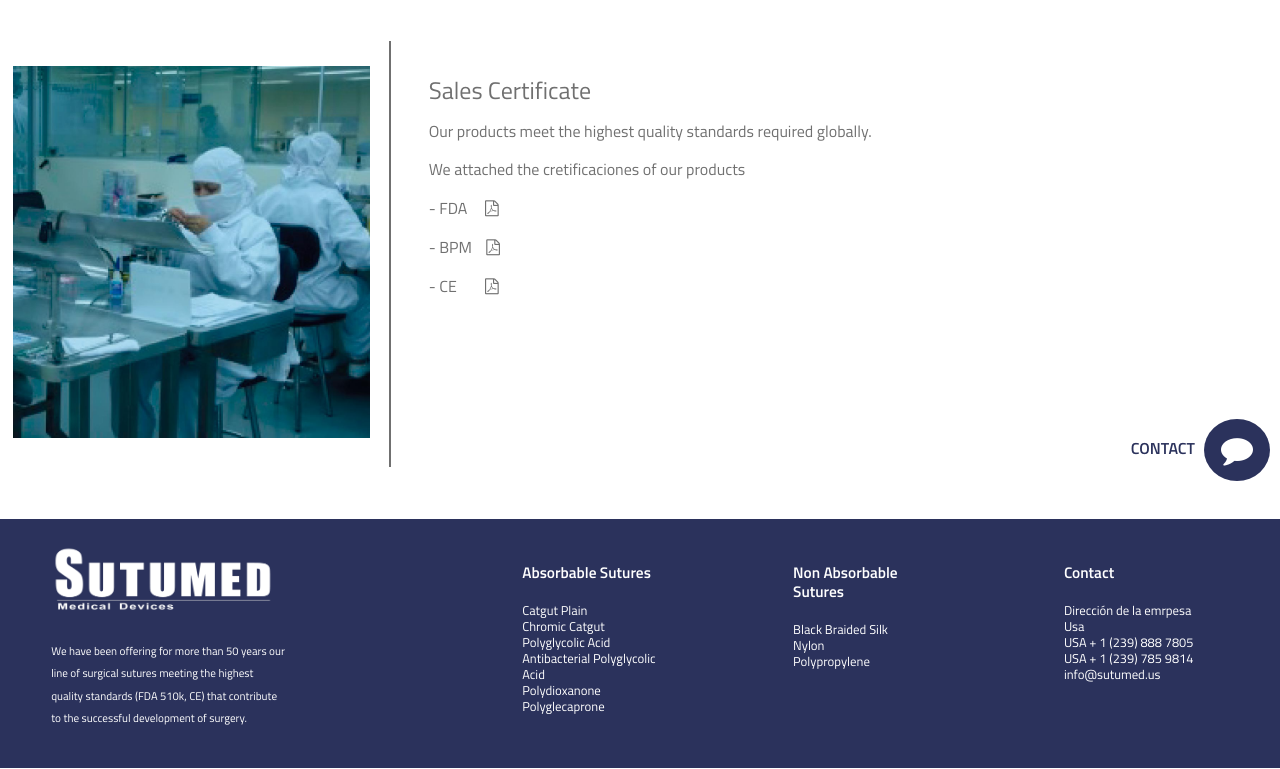
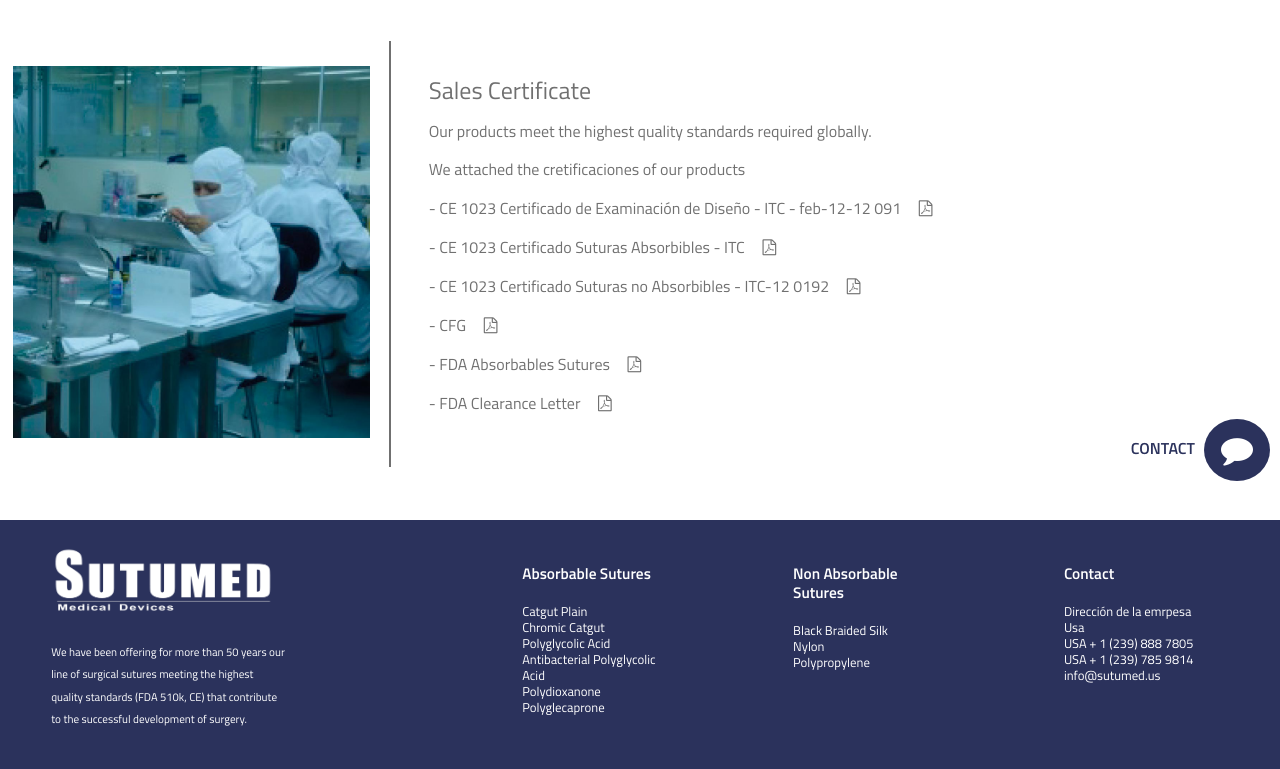
Before and after one commit to BRANDEMMA/sutumed, a PHP site: page /certificaciones.php in a window 1280 px wide. Shown: the part 314-1083 px from the top of the page. Run offline with PHP 8.4, Linux system fonts and the light colour scheme; some libraries are stand-ins or nearby versions.

Commit message:
cambios requeridos listos

```diff
--- a/certificaciones.php
+++ b/certificaciones.php
@@ -1,4 +1,4 @@
-<!DOCTYPE html>
+	<!DOCTYPE html>
 <html>
 
 <head>
@@ -66,9 +66,12 @@
 
 			We attached the cretificaciones of our products<br><br>
 
-			- FDA &nbsp;&nbsp;&nbsp;&nbsp;<a href=""><i class="fa fa-file-pdf-o" aria-hidden="true"></i></a> <br><br>
-			- BPM &nbsp;&nbsp;&nbsp;<a href=""><i class="fa fa-file-pdf-o" aria-hidden="true"></i></a> <br><br>
-			- CE &nbsp;&nbsp;&nbsp;&nbsp;&nbsp;&nbsp;&nbsp;<a href=""><i class="fa fa-file-pdf-o" aria-hidden="true"></i></a>
+			- CE 1023 Certificado de Examinación de Diseño - ITC - feb-12-12 091 &nbsp;&nbsp;&nbsp;&nbsp;<a target="_blank" href="pdf/itc_ec_design_examination_certificate_120191.pdf"><i class="fa fa-file-pdf-o" aria-hidden="true"></i></a> <br><br>
+			- CE 1023 Certificado Suturas Absorbibles - ITC &nbsp;&nbsp;&nbsp;&nbsp;<a target="_blank" href="pdf/itc_ec_certificate_120190.pdf"><i class="fa fa-file-pdf-o" aria-hidden="true"></i></a> <br><br>
+			- CE 1023 Certificado Suturas no Absorbibles - ITC-12 0192 &nbsp;&nbsp;&nbsp;&nbsp;<a target="_blank" href="pdf/itc_ec_certificate_120192.pdf"><i class="fa fa-file-pdf-o" aria-hidden="true"></i></a><br><br>
+			- CFG &nbsp;&nbsp;&nbsp;&nbsp;<a target="_blank" href="pdf/certificate_foreign_government_326542016.pdf"><i class="fa fa-file-pdf-o" aria-hidden="true"></i></a> <br><br>
+			- FDA Absorbables Sutures &nbsp;&nbsp;&nbsp;&nbsp;<a target="_blank" href="pdf/fda_absorbables_sutures.pdf"><i class="fa fa-file-pdf-o" aria-hidden="true"></i></a><br><br>
+			- FDA Clearance Letter &nbsp;&nbsp;&nbsp;&nbsp;<a target="_blank" href="pdf/fda_clearance_letter.pdf"><i class="fa fa-file-pdf-o" aria-hidden="true"></i></a>
 			</p>
 		</div>
 
--- a/css/estilos.css
+++ b/css/estilos.css
@@ -624,6 +624,9 @@ header{
 	color: white;
 	text-decoration: none;
 }
+.textos a:hover{
+	color: #f59b19;
+}
 .espaciado{
 	margin-right: 10%;
 }
```
Also changed, not shown: index.php (+14 -14 lines).
